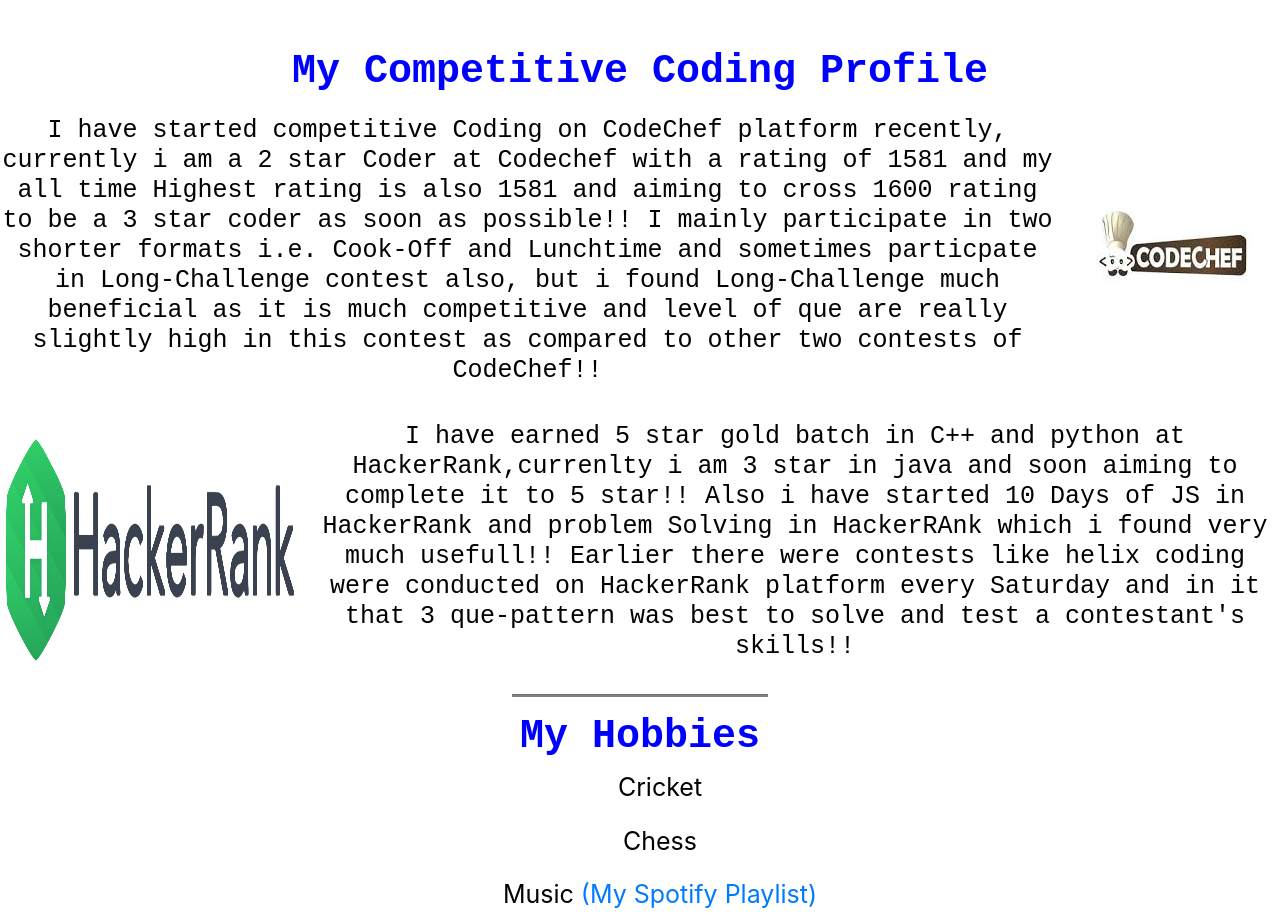
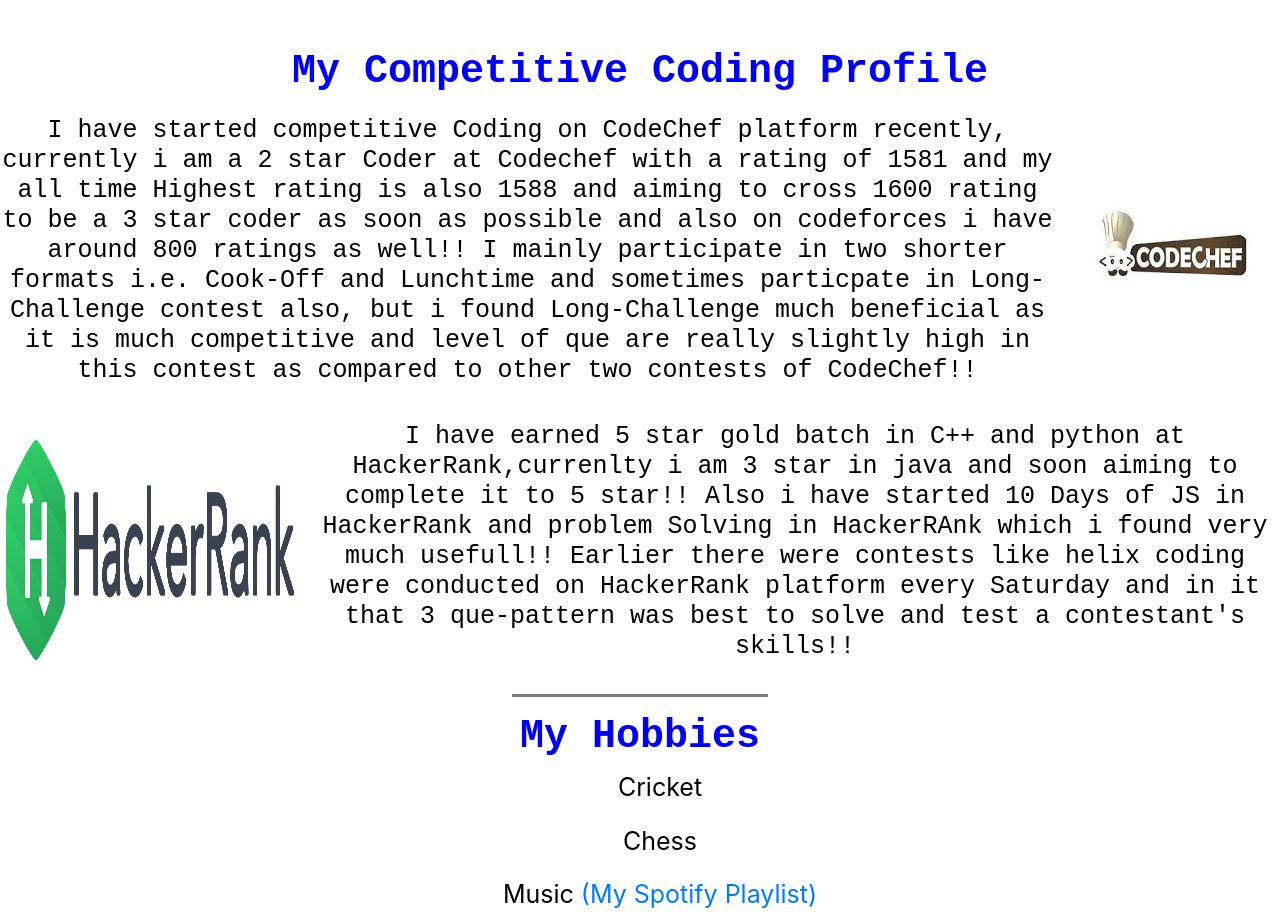
Before and after one commit to Monil-007/Monil-s-Website, a website: page index.html in a window 1280 px wide. Shown: the part 1024-1940 px from the top of the page. Drawn offline with nearby package versions, Linux system fonts and the light colour scheme; a web font is replaced by a local one.

Commit message:
rating update

```diff
--- a/index.html
+++ b/index.html
@@ -49,7 +49,7 @@
      <h1 class="Compt-heading">My Competitive Coding Profile</h>
        <div class="Strength aligned" data-aos="slide-left" data-aos-duration="2800">
          <p class="CCtext">I have started competitive Coding on CodeChef platform recently, currently i am a 2 star Coder at Codechef with a rating of 1581
-           and my all time Highest rating is also 1581 and aiming to cross 1600 rating to be a 3 star coder as soon as possible!!
+           and my all time Highest rating is also 1588 and aiming to cross 1600 rating to be a 3 star coder as soon as possible and also on codeforces i have around 800 ratings as well!!
            I mainly participate in two shorter formats i.e. Cook-Off and Lunchtime and sometimes particpate in Long-Challenge contest also, but i found Long-Challenge much beneficial as it
            is much competitive and level of que are really slightly high in this contest as compared to other two contests of CodeChef!! </p>
          <img class="Strengthimage" src="images/CodeChef.jpg">
```
